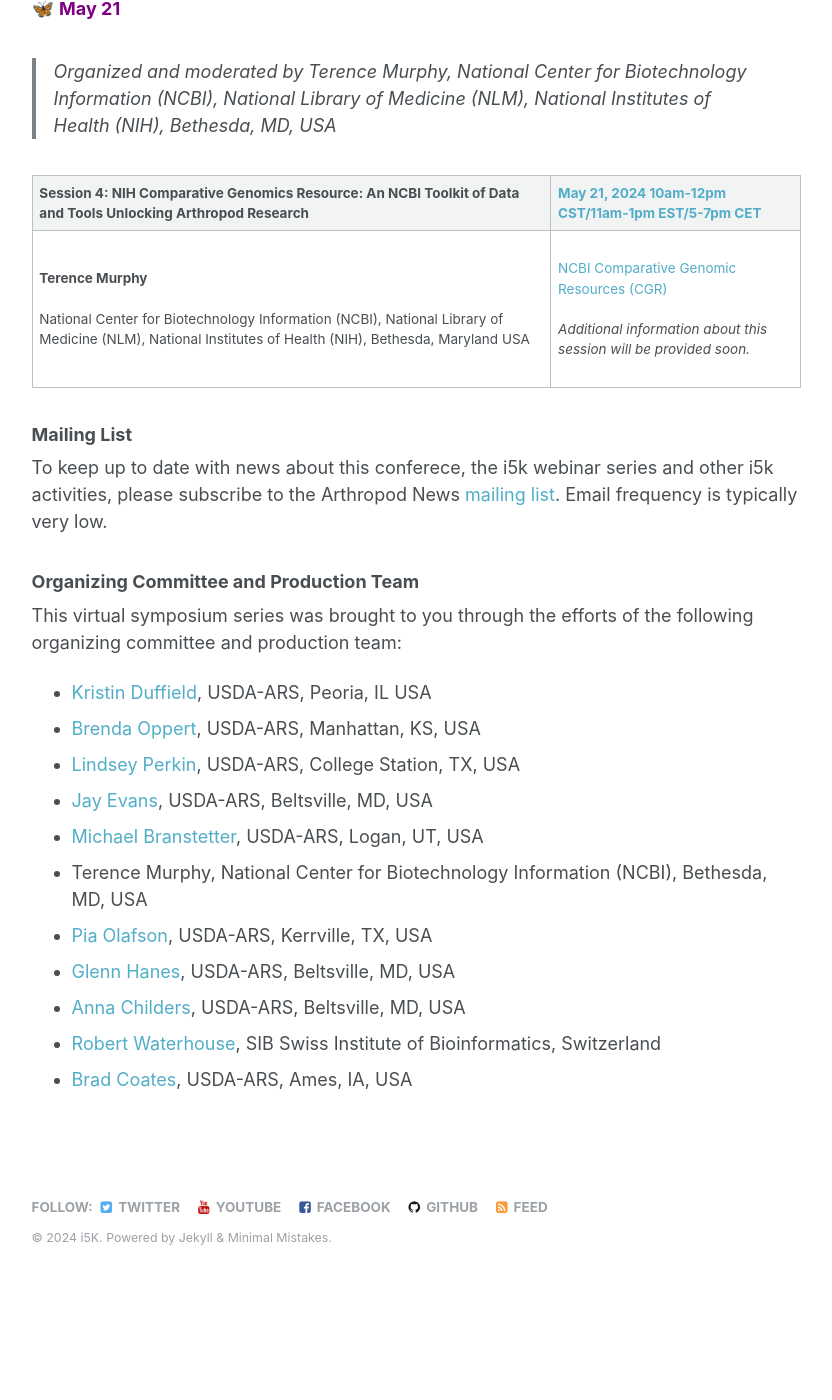
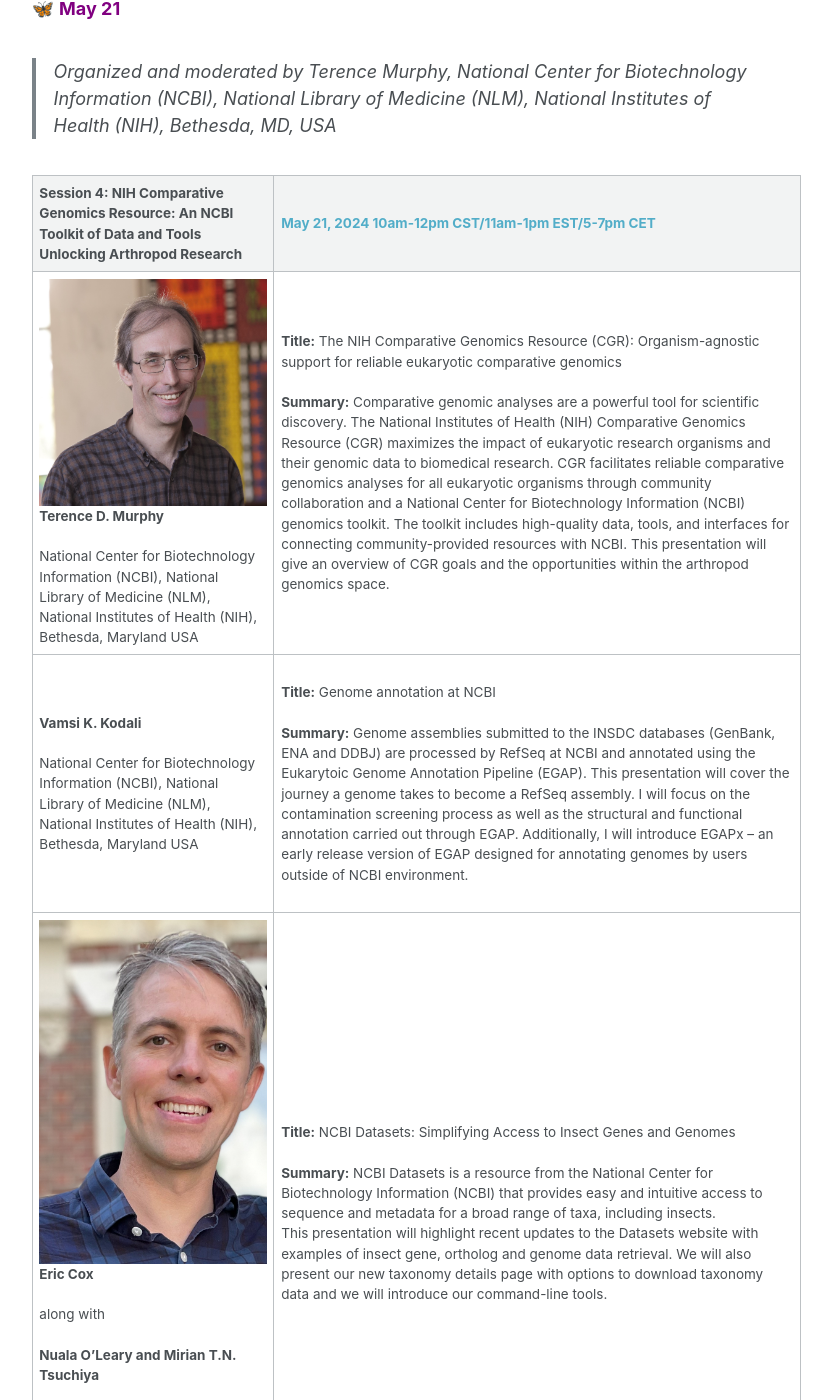
Before and after one commit to i5k/i5k.github.io, a Jekyll site: the page built from _pages/agsx2024.md, in a window 1280 px wide and 1400 px high, scrolled down 6461 px. Shown: the whole window, without its empty margins (250-1082 px from the left). Built offline with Jekyll 4.4.1, drawn with Linux system fonts in a browser that asks for light colours; emoji names are drawn with the system emoji font; before the commit the page ends 7763 px from its top, so only the background shows below that; some of the changed text lies outside the part shown.

Commit message:
AGSx2024 Session 4 info

```diff
--- a/_pages/agsx2024.md
+++ b/_pages/agsx2024.md
@@ -84,7 +84,12 @@
 
 | __Session 4: NIH Comparative Genomics Resource: An NCBI Toolkit of Data and Tools Unlocking Arthropod Research__ | __[May 21, 2024 10am-12pm CST/11am-1pm EST/5-7pm CET](https://www.timeanddate.com/worldclock/fixedtime.html?msg=AGSx+2024+Session+4&iso=20240521T11&p1=419&ah=2)__ |
 | ---- | ----- |
-| __Terence Murphy__ <br><br>National Center for Biotechnology Information (NCBI), National Library of Medicine (NLM), National Institutes of Health (NIH), Bethesda, Maryland USA|<br>[NCBI Comparative Genomic Resources (CGR)](https://www.ncbi.nlm.nih.gov/comparative-genomics-resource/) <br><br>*Additional information about this session will be provided soon.*<br><br>|
+| ![Terence D. Murphy](/images/AGSx2024_speaker_Murphy.jpg) <br> __Terence D. Murphy__ <br><br>National Center for Biotechnology Information (NCBI), National Library of Medicine (NLM), National Institutes of Health (NIH), Bethesda, Maryland USA|<br>__Title:__ The NIH Comparative Genomics Resource (CGR): Organism-agnostic support for reliable eukaryotic comparative genomics<br><br>__Summary:__ Comparative genomic analyses are a powerful tool for scientific discovery. The National Institutes of Health (NIH) Comparative Genomics Resource (CGR) maximizes the impact of eukaryotic research organisms and their genomic data to biomedical research. CGR facilitates reliable comparative genomics analyses for all eukaryotic organisms through community collaboration and a National Center for Biotechnology Information (NCBI) genomics toolkit. The toolkit includes high-quality data, tools, and interfaces for connecting community-provided resources with NCBI. This presentation will give an overview of CGR goals and the opportunities within the arthropod genomics space.<br><br>|
+| __Vamsi K. Kodali__ <br><br>National Center for Biotechnology Information (NCBI), National Library of Medicine (NLM), National Institutes of Health (NIH), Bethesda, Maryland USA|<br>__Title:__ Genome annotation at NCBI<br><br>__Summary:__ Genome assemblies submitted to the INSDC databases (GenBank, ENA and DDBJ) are processed by RefSeq at NCBI and annotated using the Eukarytoic Genome Annotation Pipeline (EGAP). This presentation will cover the journey a genome takes to become a RefSeq assembly. I will focus on the contamination screening process as well as the structural and functional annotation carried out through EGAP. Additionally, I will introduce EGAPx – an early release version of EGAP designed for annotating genomes by users outside of NCBI environment.<br><br>|
+| ![Eric Cox](/images/AGSx2024_speaker_Cox.jpg) <br> __Eric Cox__ <br><br> along with <br><br> __Nuala O'Leary and Mirian T.N. Tsuchiya__ <br><br>National Center for Biotechnology Information (NCBI), National Library of Medicine (NLM), National Institutes of Health (NIH), Bethesda, Maryland USA|<br>__Title:__ NCBI Datasets: Simplifying Access to Insect Genes and Genomes<br><br>__Summary:__ NCBI Datasets is a resource from the National Center for Biotechnology Information (NCBI) that provides easy and intuitive access to sequence and metadata for a broad range of taxa, including insects. <br>This presentation will highlight recent updates to the Datasets website with examples of insect gene, ortholog and genome data retrieval. We will also present our new taxonomy details page with options to download taxonomy data and we will introduce our command-line tools.<br><br>|
+| ![Dong-Ha Oh](/images/AGSx2024_speaker_Oh.jpg) <br> __Dong-Ha Oh__ <br><br>National Center for Biotechnology Information (NCBI), National Library of Medicine (NLM), National Institutes of Health (NIH), Bethesda, Maryland USA|<br>__Title:__ Visualizing insect genome alignments in NCBI Comparative Genome Viewer (CGV)<br><br>__Summary:__ The NCBI Comparative Genome Viewer (CGV) offers interactive browsing of pairwise genome alignments and visualization of macro- and micro-synteny between chromosomes and orthologous genomic regions. Alignment blocks in CGV are linked to the Genome Data Viewer (GDV), where users can explore alignments in nucleotide resolution, along with gene models and other genomic data tracks, including user-supplied ones. Currently, CGV hosts alignments for more than 80 pairs of insect genomes. Users can request any pair of NCBI genomes to be added to CGV if both genomes are assembled as chromosomes and generally in the same order.<br><br>|
+| ![Terence D. Murphy](/images/AGSx2024_speaker_Murphy.jpg) <br> __Terence Murphy__ <br><br>National Center for Biotechnology Information (NCBI), National Library of Medicine (NLM), National Institutes of Health (NIH), Bethesda, Maryland USA|<br>__Concluding remarks:__ With CGR, NCBI aims to serve as a central hub for accessing data and connecting to community resources to drive the next wave of comparative genomics research. To succeed, CGR is highly dependent on community feedback, and we encourage feedback via email through the contact information on the [CGR website](https://www.ncbi.nlm.nih.gov/cgr) to help direct our future efforts. This work was supported by the National Center for Biotechnology Information of the National Library of Medicine (NLM), National Institutes of Health.<br><br>|
+| |<br>__Q&A and Live Demo Session__ <br><br>|
 
 
 <a name="mailing_list"></a>
```
